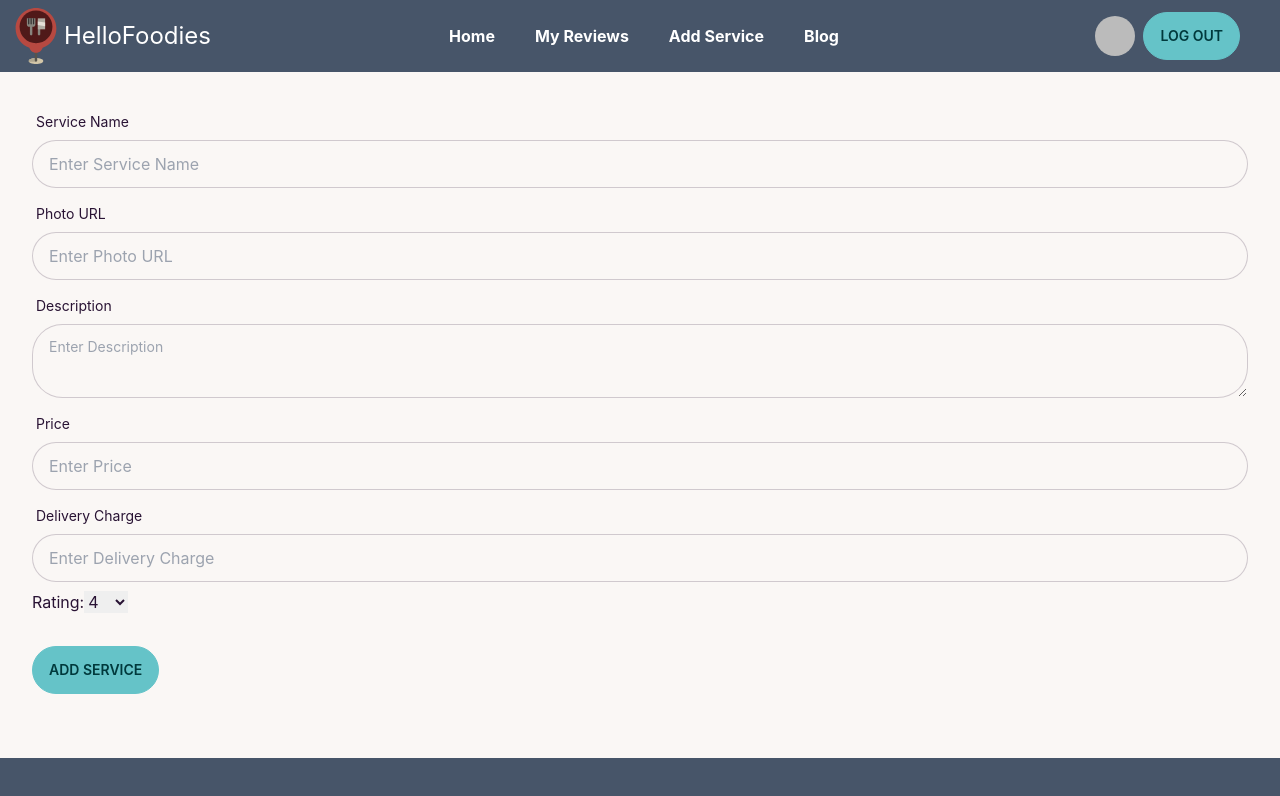
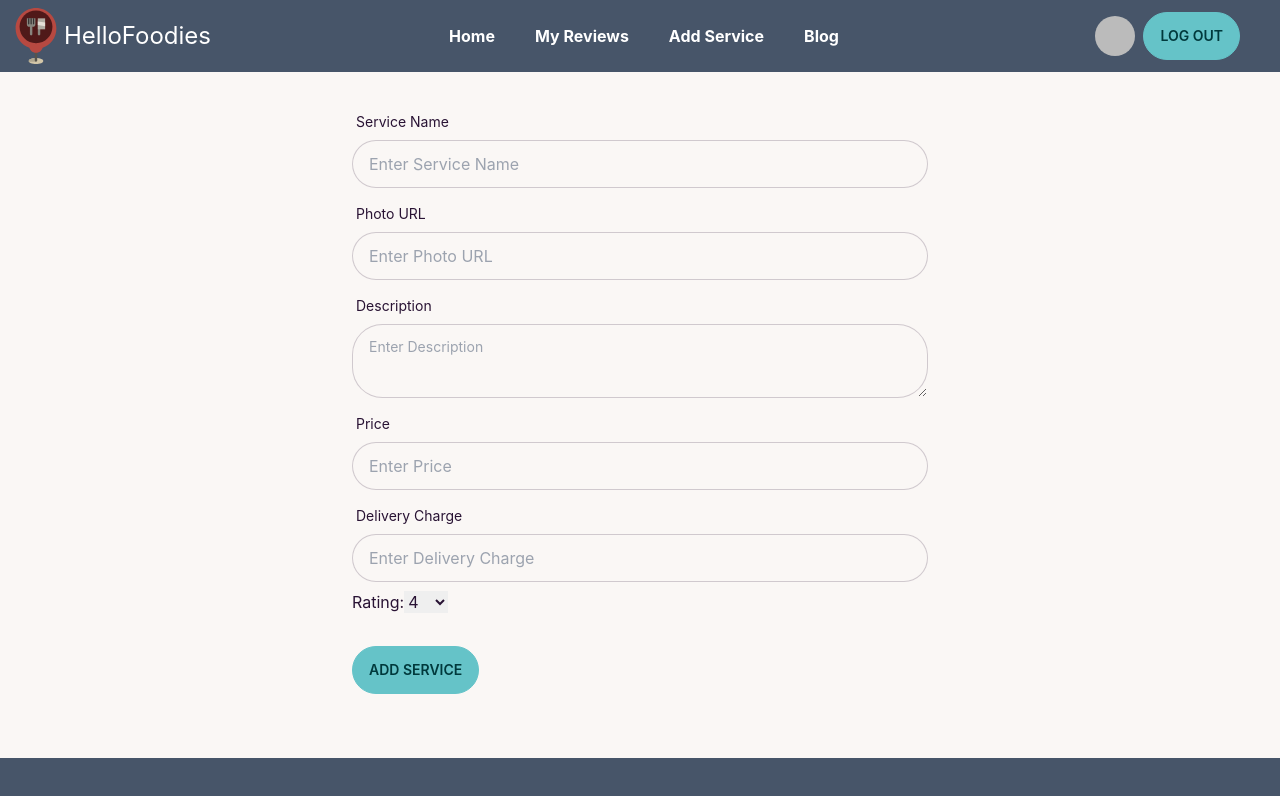
Before and after one commit to mdrasel101126/hello-foodies-client, a React (Create React App) app: page /addservice in a window 1280 px wide. Shown: the top 796 px of the page. Built offline with nearby package versions, Linux system fonts and the light colour scheme; no server answers; sample sign-in values are in the browser's storage.

Commit message:
add service page is now private

```diff
--- a/package.json
+++ b/package.json
@@ -11,6 +11,7 @@
     "react": "^18.2.0",
     "react-dom": "^18.2.0",
     "react-hook-form": "^7.39.1",
+    "react-hot-toast": "^2.4.0",
     "react-icons": "^4.6.0",
     "react-photo-view": "^1.2.2",
     "react-router-dom": "^6.4.3",
--- a/src/App.js
+++ b/src/App.js
@@ -1,11 +1,13 @@
 import "./App.css";
 import { RouterProvider } from "react-router-dom";
 import routes from "./components/Routes/Routes";
+import { Toaster } from "react-hot-toast";
 
 function App() {
   return (
     <div className="max-w-screen-2xl mx-auto">
       <RouterProvider router={routes}></RouterProvider>
+      <Toaster position="top-center" reverseOrder={false} />
     </div>
   );
 }
--- a/src/components/AddService/AddService.js
+++ b/src/components/AddService/AddService.js
@@ -1,4 +1,5 @@
 import React from "react";
+import toast from "react-hot-toast";
 
 const AddService = () => {
   const handleAddService = (event) => {
@@ -31,15 +32,18 @@ const AddService = () => {
       .then((data) => {
         console.log(data);
         if (data.acknowledged) {
-          alert("Added Successfully");
+          toast.success("Successfully Added The Service");
           form.reset();
         } else {
-          alert("soory");
+          toast.error("Sorry!! Something Went Wrong!!");
         }
       });
   };
   return (
-    <form onSubmit={handleAddService} className="card-body">
+    <form
+      onSubmit={handleAddService}
+      className="card-body w-11/12 sm:w-4/5 md:w-3/5 lg:w-1/2 mx-auto"
+    >
       <div className="form-control">
         <label className="label">
           <span className="label-text">Service Name</span>
--- a/src/components/Routes/Routes.js
+++ b/src/components/Routes/Routes.js
@@ -49,7 +49,11 @@ const routes = createBrowserRouter([
       },
       {
         path: "/addservice",
-        element: <AddService></AddService>,
+        element: (
+          <PrivateRoute>
+            <AddService></AddService>
+          </PrivateRoute>
+        ),
       },
     ],
   },
--- a/src/components/Shared/Header/Header.js
+++ b/src/components/Shared/Header/Header.js
@@ -13,9 +13,7 @@ const Header = () => {
           Home
         </Link>
       </li>
-      {user && (
-        <>
-          {" "}
+
       <li>
         <Link to="/myreviews" className="lg:text-white font-bold ml-2">
           My Reviews
@@ -26,8 +24,7 @@ const Header = () => {
           Add Service
         </Link>
       </li>
-        </>
-      )}
+
       <li>
         <Link to="/blogs" className="lg:text-white font-bold ml-2">
           Blog
--- a/src/utilities/getToken.js
+++ b/src/utilities/getToken.js
@@ -1,5 +1,3 @@
-import { json } from "react-router-dom";
-
 export async function getJWTToken(user) {
   try {
     const res = await fetch("http://localhost:5000/jwt", {
```
Also changed, not shown: 1 other file (tests, documents, lock files or other folders). Lines whose indentation alone changed are shown as unchanged.
